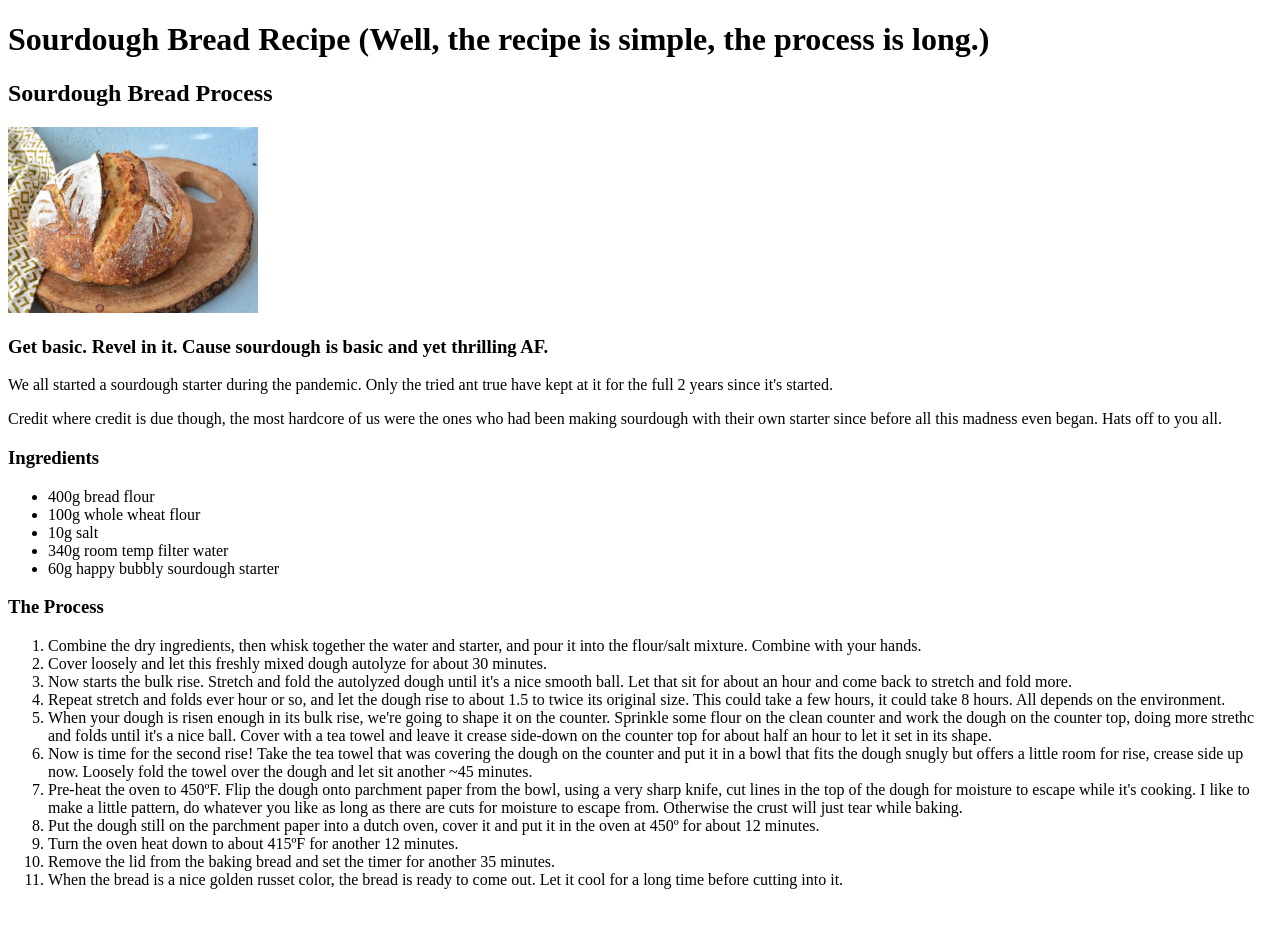
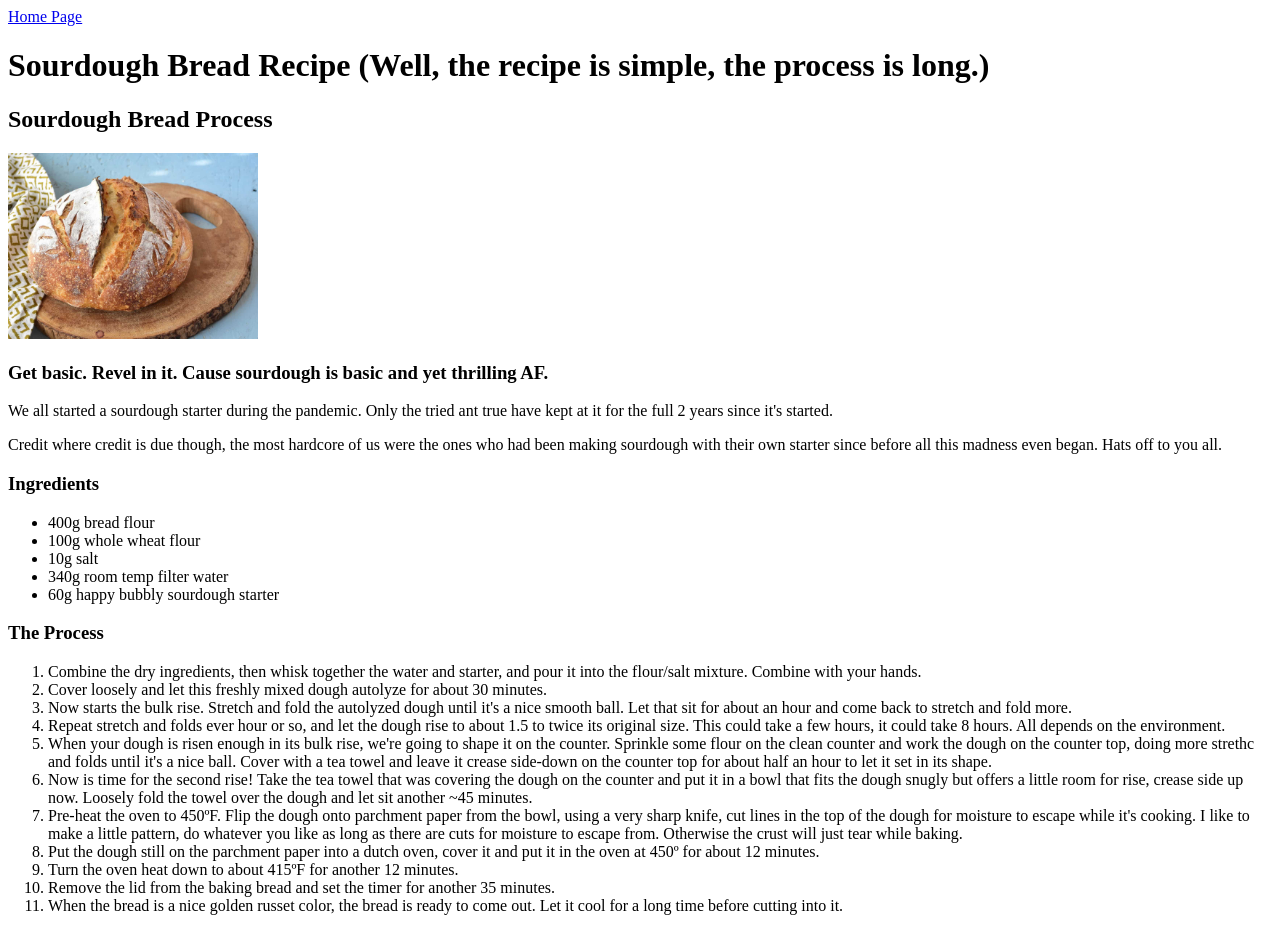
Before and after one commit to RoxanneRose/odin-recipes, a plain HTML site: page recipes/sourdough_breat.html in a window 1280 px wide. Before the commit the page ends 905 px from the top, so only its background shows below. Drawn offline with Linux system fonts and the light colour scheme.

Commit message:
Add Home Page link to sourdough bread recipe

```diff
--- a/recipes/sourdough_breat.html
+++ b/recipes/sourdough_breat.html
@@ -5,6 +5,7 @@
     <title>Odin Recipes - Sourdough Bread</title>
 </head>
 <body>
+    <a href="../index.html">Home Page</a>
     <h1>Sourdough Bread Recipe (Well, the recipe is simple, the process is long.)</h1>
     <h2>Sourdough Bread Process</h2>
     <img src="../images/sourdough.jpeg" alt="a beautiful boule of fresh sourdough bread" width="250">
```
